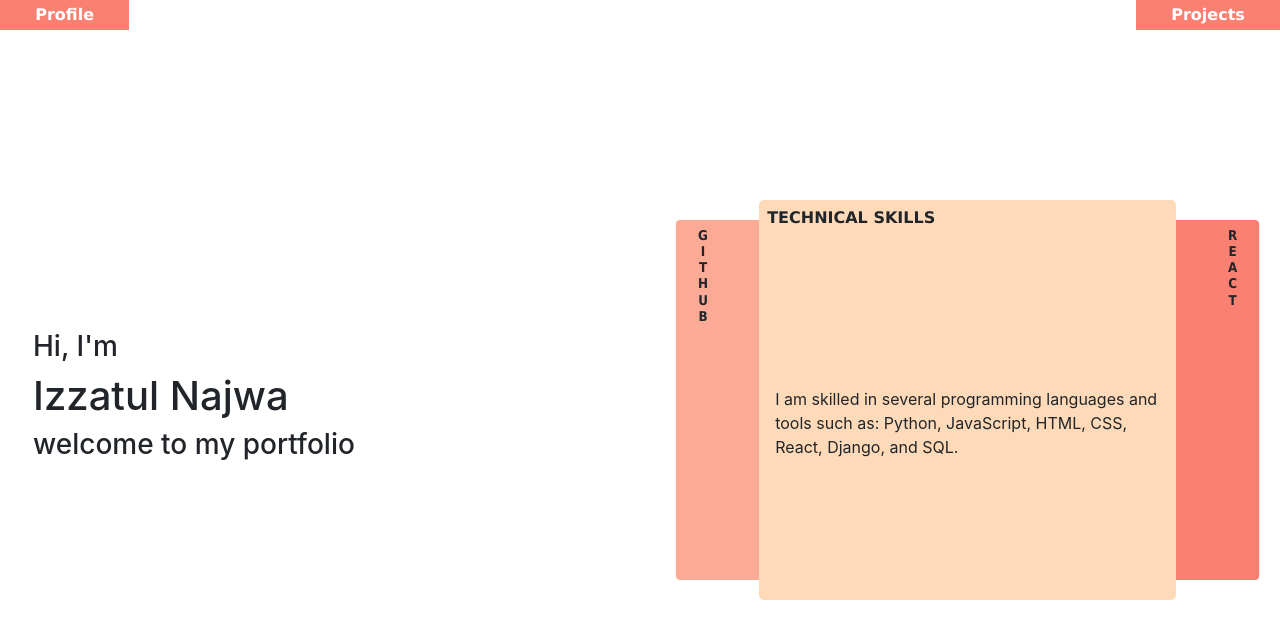
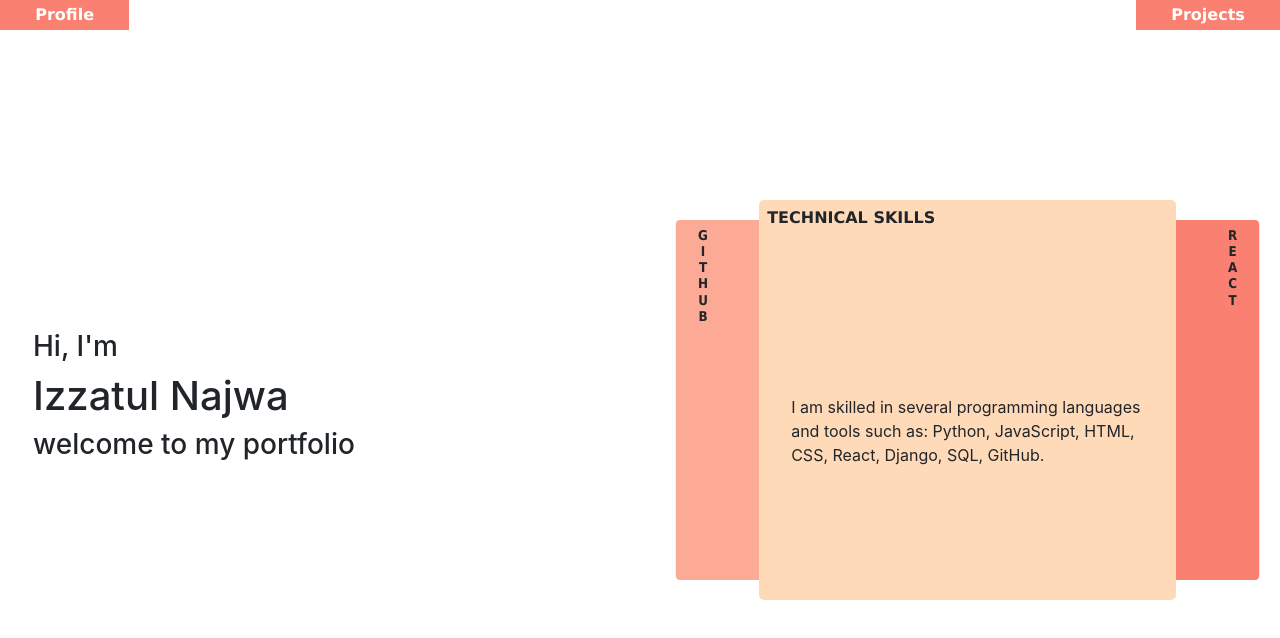
Before and after one commit to Izzywa/portfolio, a React (Create React App) app: page / in a window 1280 px wide. Shown: the top 638 px of the page. Built offline with nearby package versions, Linux system fonts and the light colour scheme.

Commit message:
changed the description in home

```diff
--- a/src/components/Home.js
+++ b/src/components/Home.js
@@ -9,8 +9,7 @@ export default function Home(props){
     const list = [
         {
             title: "Github",
-            text: 'GitHub is is one of the most popular resources for developers to share code ' +
-            'or work on projects together. I used GitHub to implement continuous integration ' +
+            text: 'I used GitHub to implement continuous integration ' +
             'and continuous delivery/deveployment (CI/CD) to streamline my development lifecyle ' +
             'such as the application of GitHub actions.'
         }
@@ -18,12 +17,11 @@ export default function Home(props){
         {
             title: "Technical skills",
             text: 'I am skilled in several programming languages and tools such as: ' +
-            'Python, JavaScript, HTML, CSS, React, Django, and SQL.'
+            'Python, JavaScript, HTML, CSS, React, Django, SQL, GitHub.'
         },
         {
             title: "react",
-            text: 'React is a JavaScript library that allows for creation of ' +
-            'interactive user interfaces (UI). My experience and skill with React ' +
+            text: 'My experience and skill with React ' +
             'allows me to build application with improved user experience and faster ' +
             'rendering.'
         },
@@ -31,16 +29,13 @@ export default function Home(props){
             title: "web development",
             text: 'I am experienced in full-stack web application development,' +
             'enabling seamless user experiences with interactive user interface, '+
-            'and developing robust application workflows that run behind the scences. ' +
-            'I aspire to create application that is robust, scalable and efficient.'
+            'and developing robust application workflows that run behind the scences. '
         },
         {
             title: "django",
-            text: 'Django is a free and open source high-level Python web framework that ' +
-            'encourages rapid development and clean, pragmatic design. ' +
-            'It is secure, scalable, and helps to complete application quickly. ' +
-            'I am experienced with the use of Django as most of my application was made ' +
-            'with this framework.'
+            text: 'I am experience in Django, a free and open source high-level Python web framework that ' +
+            'encourages rapid development of an application that is ' +
+            'secure, and scalable. '
         },
 
 
--- a/src/components/Profile.js
+++ b/src/components/Profile.js
@@ -13,7 +13,7 @@ export default function Profile(props) {
     const phoneNum = "+6019 590 7266"
     const profileDesc = "With over 7 years of experience in providing healthcare services" +
     "I offer a deep understanding of what it takes to provide a satisfactory and pleasurable" +
-    "experiece. Skilled in web programming using Django, React, Python, and Javascript, I" +
+    "experiece. Skilled in web programming using Django, React, Python, and Javascript, I " +
     "am passionate about creating applications that are suitable for users from all walks of life."
 
     const EducationList = [
--- a/src/css/App.css
+++ b/src/css/App.css
@@ -89,7 +89,7 @@ html, body {
   overflow-y: scroll;
 }
 .skill-card .card-text p {
-  padding: 1em 1em 2em;
+  padding: 2em;
 }
 .skill-card.active-card {
   transform: scaleX(80%) scaleY(90%);
--- a/src/css/App.scss
+++ b/src/css/App.scss
@@ -97,7 +97,7 @@ html, body {
         overflow-y: scroll;
 
         p {
-            padding:1em 1em 2em;
+            padding:2em;
         }
     }
 
```
